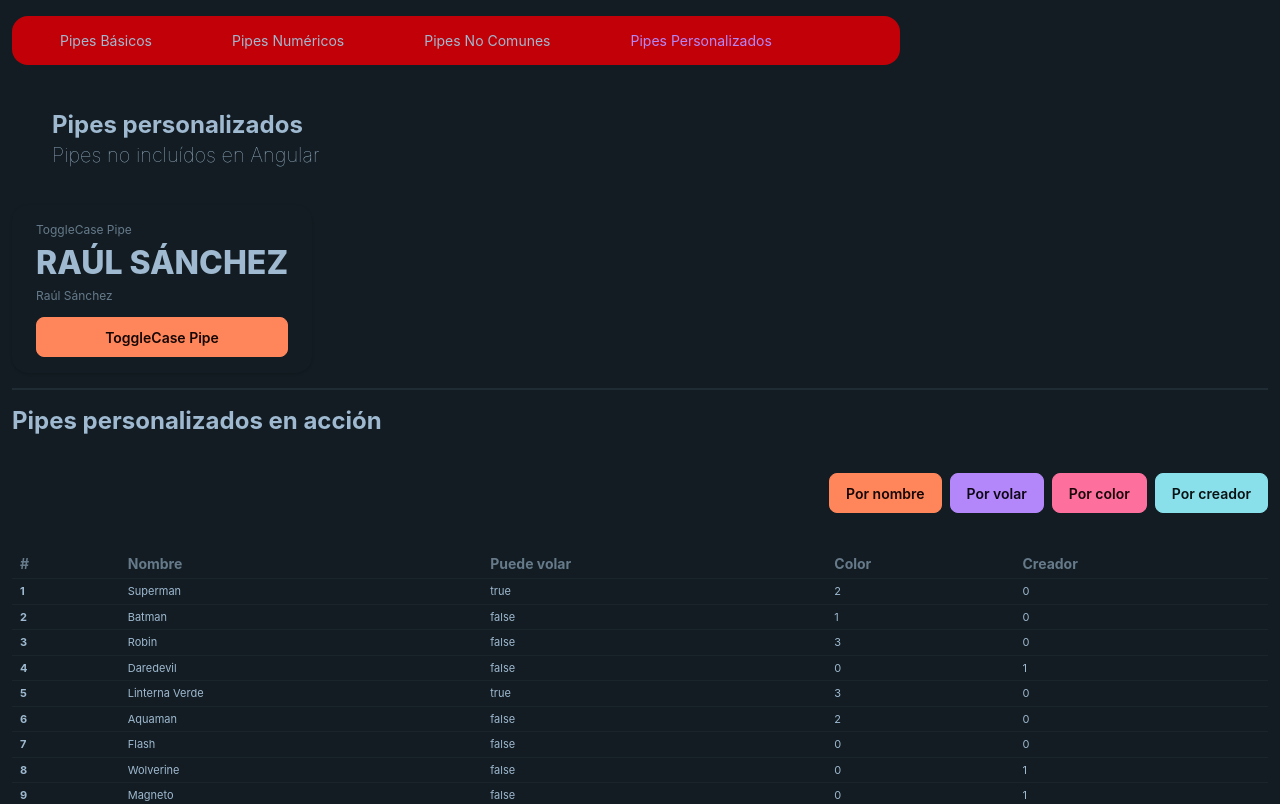
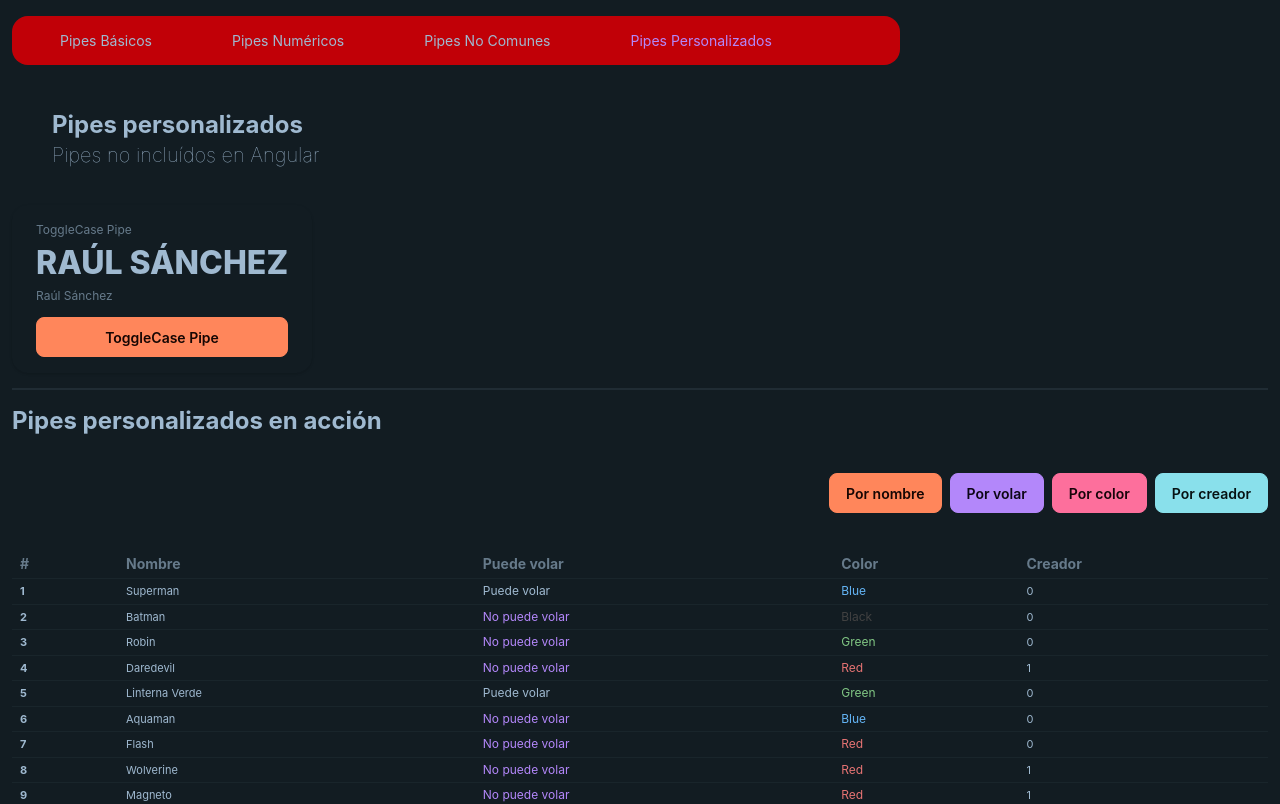
Before and after one commit to raulsr92/project-raulsanz-pipes, an Angular app: page /custom in a window 1280 px wide. Shown: the top 804 px of the page. Built offline with nearby package versions, Linux system fonts and the light colour scheme.

Commit message:
Clase 171 Pipe Personalizado-CanFlyPipe y HeroColor

```diff
--- a/src/app/data/heroes.data.ts
+++ b/src/app/data/heroes.data.ts
@@ -1,4 +1,5 @@
 import { Color, Creator, Hero } from "../interfaces/hero.interface";
+
 
 export const heroes: Hero[] = [
   {
--- a/src/app/interfaces/hero.interface.ts
+++ b/src/app/interfaces/hero.interface.ts
@@ -1,9 +1,9 @@
 
 export enum Color {
-  red,
-  black,
-  blue,
-  green,
+  red, //0
+  black, //1
+  blue, //2
+  green, //3
 }
 
 export enum Creator {
--- a/src/app/pages/custom-page/custom-page.html
+++ b/src/app/pages/custom-page/custom-page.html
@@ -40,7 +40,7 @@
 
 <!-- Table -->
 
-  <section class="overflow-x-auto w-full">
+  <section class="overflow-x-auto w-full mb-10">
 
     <table class="table table-xs w-full">
       <!-- head -->
@@ -60,8 +60,22 @@
           <tr>
             <th>{{ id +1 }}</th>
             <td>{{hero.name}}</td>
-            <td>{{hero.canFly}}</td>
-            <td>{{hero.color}}</td>
+            <td>
+              <span
+                class="text-xs w-44"
+                [class.text-success]="hero.canFly"
+                [class.text-accent]="!hero.canFly">
+                {{hero.canFly | canFly}}
+              </span>
+            </td>
+            <td>
+              <span
+                class="text-xs w-44"
+                [style.color]="colorMap()[hero.color]"
+              >
+                {{hero.color | heroColor}}
+              </span>
+            </td>
             <td>{{hero.creator}}</td>
           </tr>
         }
--- a/src/app/pages/custom-page/custom-page.ts
+++ b/src/app/pages/custom-page/custom-page.ts
@@ -1,11 +1,13 @@
 import { Component, signal } from '@angular/core';
 import { ToggleCasePipe } from '../../pipes/toggle-case.pipe';
 import { heroes } from '../../data/heroes.data';
-
+import { CanFlyPipe } from '../../pipes/can-fly.pipe';
+import { HeroColorPipe } from '../../pipes/hero-color.pipe';
+import { ColorMap } from '../../interfaces/hero.interface';
 
 @Component({
   selector: 'app-custom-page',
-  imports: [ToggleCasePipe],
+  imports: [ToggleCasePipe, CanFlyPipe, HeroColorPipe],
   templateUrl: './custom-page.html',
 })
 export default class CustomPage {
@@ -16,6 +18,7 @@ export default class CustomPage {
 
   heroes = signal(heroes)
 
+  colorMap = signal(ColorMap)
 
   onToggle(){
     this.upperCase.update(prev => !prev)
--- /dev/null
+++ b/src/app/pipes/can-fly.pipe.ts
@@ -0,0 +1,14 @@
+
+import { Pipe, PipeTransform } from '@angular/core';
+
+@Pipe({
+  name: 'canFly'
+})
+
+export class CanFlyPipe implements PipeTransform {
+
+  transform(value: boolean): string {
+
+      return value ? 'Puede volar':'No puede volar'
+  }
+}
--- /dev/null
+++ b/src/app/pipes/hero-color.pipe.ts
@@ -0,0 +1,25 @@
+
+import { Pipe, PipeTransform } from '@angular/core';
+import { Color } from '../interfaces/hero.interface';
+
+@Pipe({
+  name: 'heroColor'
+})
+
+export class HeroColorPipe implements PipeTransform {
+
+  transform(value: Color): string {
+
+    switch(value){
+      case Color.red:
+        return 'Red'
+      case Color.black:
+        return 'Black'
+      case Color.blue:
+        return 'Blue'
+      case Color.green:
+        return 'Green'
+    }
+  }
+
+}
```
